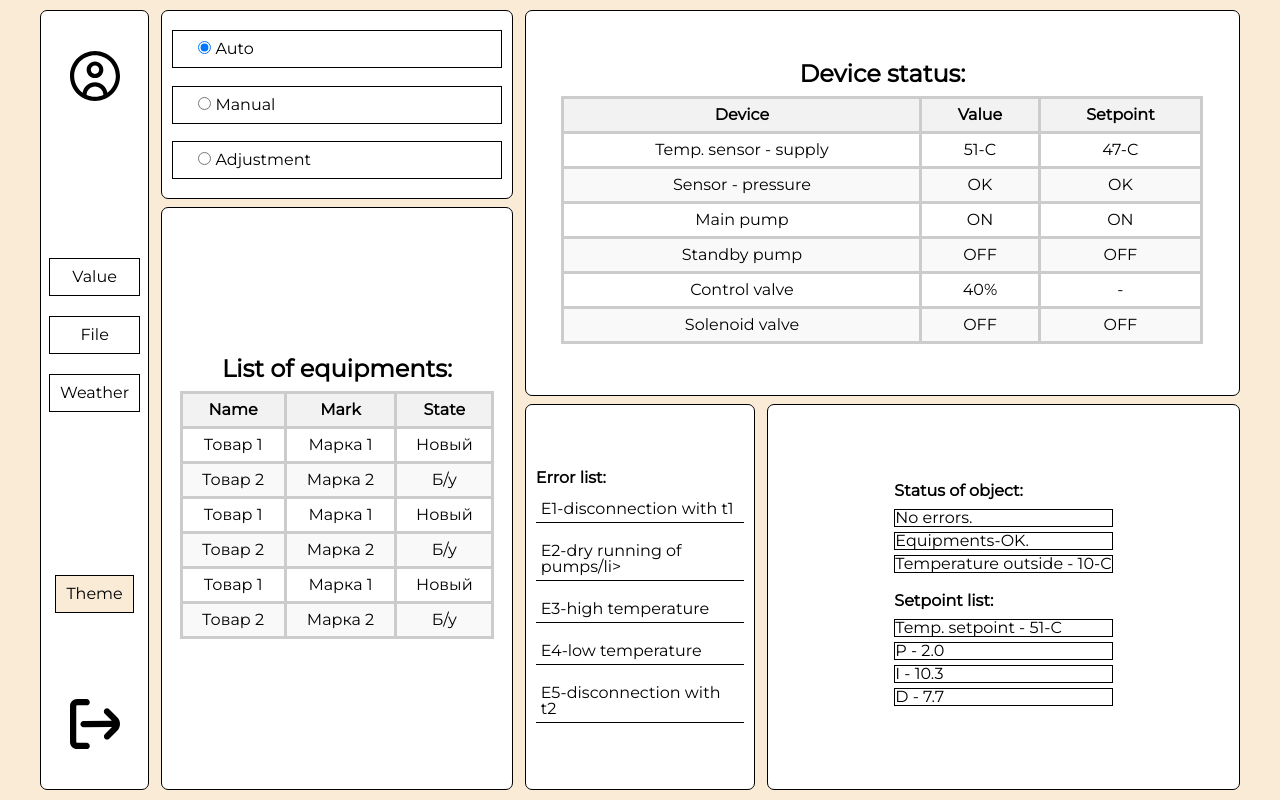
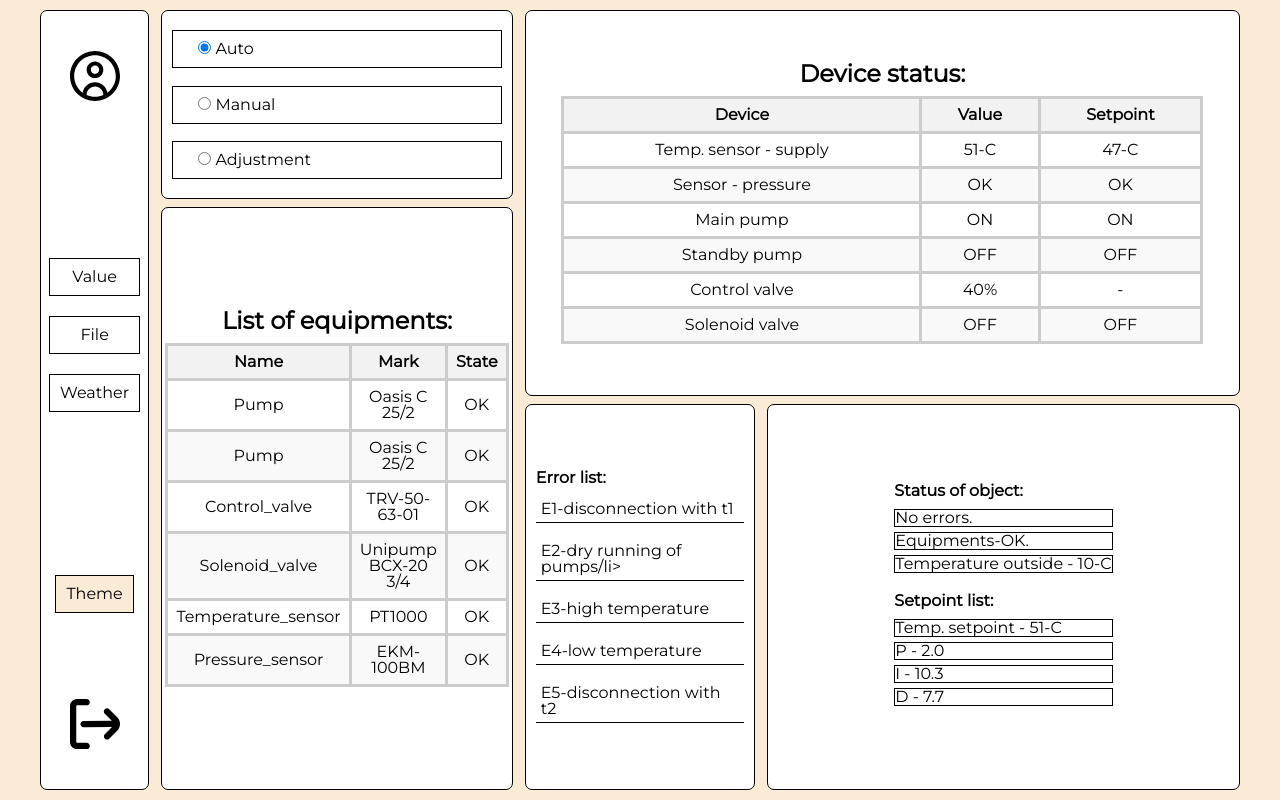
Before and after one commit to Sparkisss/Pluggin_Download, a website built with webpack: page src/index.html in a window 1280 px wide. Built offline with nearby package versions, Linux system fonts and the light colour scheme; no server answers; data requests are answered from the project's data file.

Commit message:
02-03-24

```diff
--- /dev/null
+++ b/db.json
@@ -0,0 +1,40 @@
+{
+  "Equipment": [
+    {
+      "product_name": "Pump",
+      "Mark": "Oasis C 25/2",
+      "State": "OK"
+    },
+    {
+      "product_name": "Pump",
+      "Mark": "Oasis C 25/2",
+      "State": "OK"
+    },
+    {
+      "product_name": "Control_valve",
+      "Mark": "TRV-50-63-01",
+      "State": "OK"
+    },
+    {
+      "product_name": "Solenoid_valve",
+      "Mark": "Unipump BCX-20 3/4",
+      "State": "OK"
+    },
+    {
+      "product_name": "Temperature_sensor",
+      "Mark": "PT1000",
+      "State": "OK"
+    },
+    {
+      "product_name": "Pressure_sensor",
+      "Mark": "EKM-100BM",
+      "State": "OK"
+    }
+  ],
+  "requests": [
+    {
+      "name": "Idrak",
+      "id": 1
+    }
+  ]
+}
--- a/src/index.html
+++ b/src/index.html
@@ -54,37 +54,7 @@
                                 <th>State</th>
                             </tr>
                         </thead>
-                        <tbody>
-                            <tr>
-                                <td>Товар 1</td>
-                                <td>Марка 1</td>
-                                <td>Новый</td>
-                            </tr>
-                            <tr>
-                                <td>Товар 2</td>
-                                <td>Марка 2</td>
-                                <td>Б/у</td>
-                            </tr>
-                            <tr>
-                                <td>Товар 1</td>
-                                <td>Марка 1</td>
-                                <td>Новый</td>
-                            </tr>
-                            <tr>
-                                <td>Товар 2</td>
-                                <td>Марка 2</td>
-                                <td>Б/у</td>
-                            </tr>
-                            <tr>
-                                <td>Товар 1</td>
-                                <td>Марка 1</td>
-                                <td>Новый</td>
-                            </tr>
-                            <tr>
-                                <td>Товар 2</td>
-                                <td>Марка 2</td>
-                                <td>Б/у</td>
-                            </tr>
+                        <tbody class="listOfEquipments">
                         </tbody>
                     </table>
                 </article>
--- a/src/index.ts
+++ b/src/index.ts
@@ -3,6 +3,8 @@ import './index.scss';
 import "@babel/polyfill";
 import "./modules/theme"
 import "./modules/tooltip"
+import "./modules/postData"
+import "./modules/getDataBySerialport"
 
 window.addEventListener('DOMContentLoaded', () => {
 
--- /dev/null
+++ b/src/modules/getDataBySerialport.ts
@@ -0,0 +1,25 @@
+import { io } from "socket.io-client";
+
+const socket = io("http://localhost:8000");
+// const temperature = document.getElementById('temperature'),
+//     humidity = document.getElementById('humidity'),
+//     counter = document.getElementById('counter');
+
+let task:any = [];
+
+socket.on('data', (data) => {
+    for (let i = 0; i < 1; i++){
+        task.push(data);
+    }
+    console.log(task)
+    if (task.label > 3) {
+        task = [];
+    }
+    // if (task.length == 3) {
+    //     temperature.innerHTML = task[0] + '&#8451';
+    //     humidity.innerHTML = task[1] + '%';
+    //     counter.innerHTML = task[2] + ' times';
+    //     console.log(task);
+    //     task = [];
+    // }
+});
--- /dev/null
+++ b/src/modules/postData.ts
@@ -0,0 +1,37 @@
+interface Equipment {
+    product_name: string;
+    Mark: string;
+    State: string;
+}
+
+function fetchDataFromServer() {
+    // отправка get запроса на сервер
+    fetch("http://localhost:3000/Equipment")
+        .then(response => response.json())
+        .then(data => {
+            // обновляем данные на странице
+            updatePageWithData(data);
+            console.log(data[0])
+        })
+        .catch(error => console.error('data response error'))
+}
+
+function updatePageWithData(data: Equipment[]) {
+    const test = document.querySelector('.listOfEquipments')
+    data.forEach((item) => {
+        const tr = document.createElement('tr')
+
+        if(tr) {
+            tr.innerHTML = `
+                <td>${item.product_name}</td>
+                <td>${item.Mark}</td>
+                <td>${item.State}</td>
+            `
+        }
+        if(test) {
+            test.appendChild(tr)
+        }
+    })
+}
+
+fetchDataFromServer()
```
Also changed, not shown: app.js (added, +56 -0 lines).
